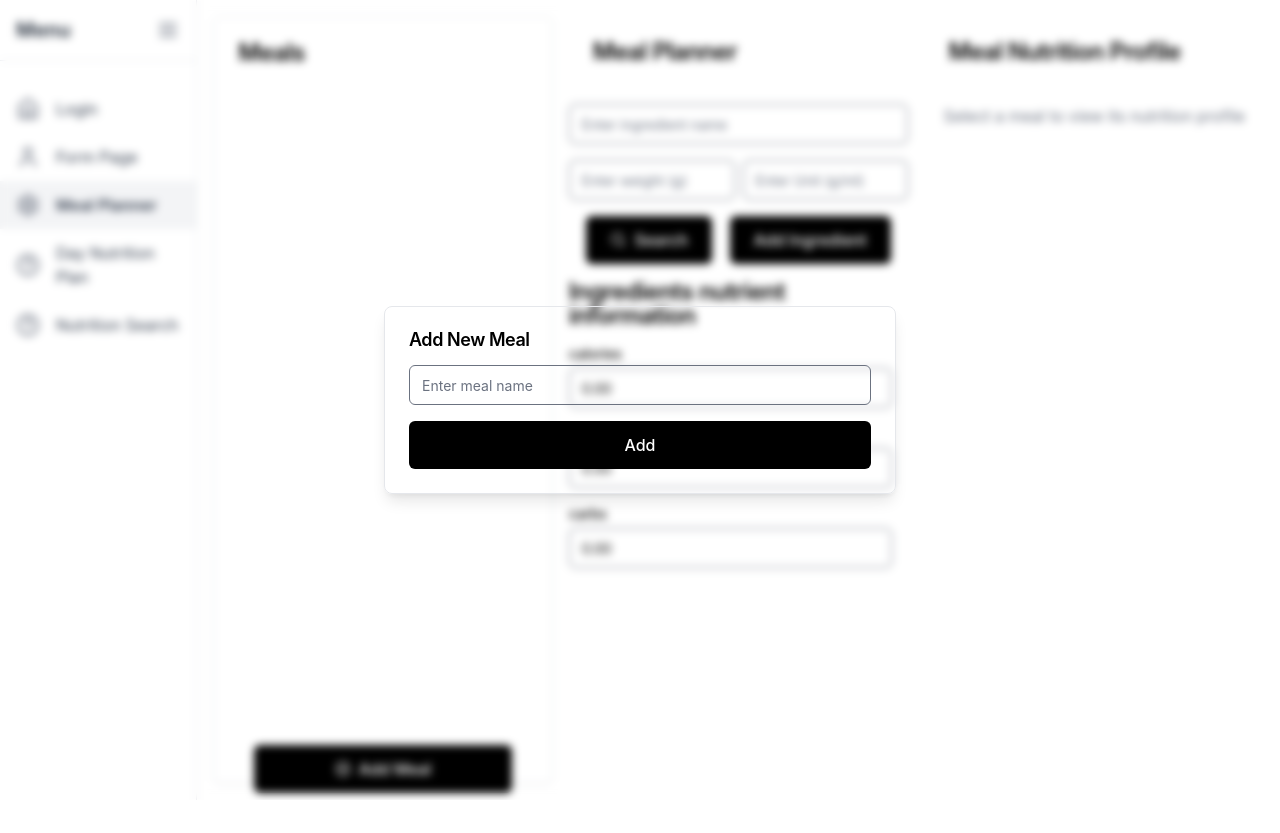
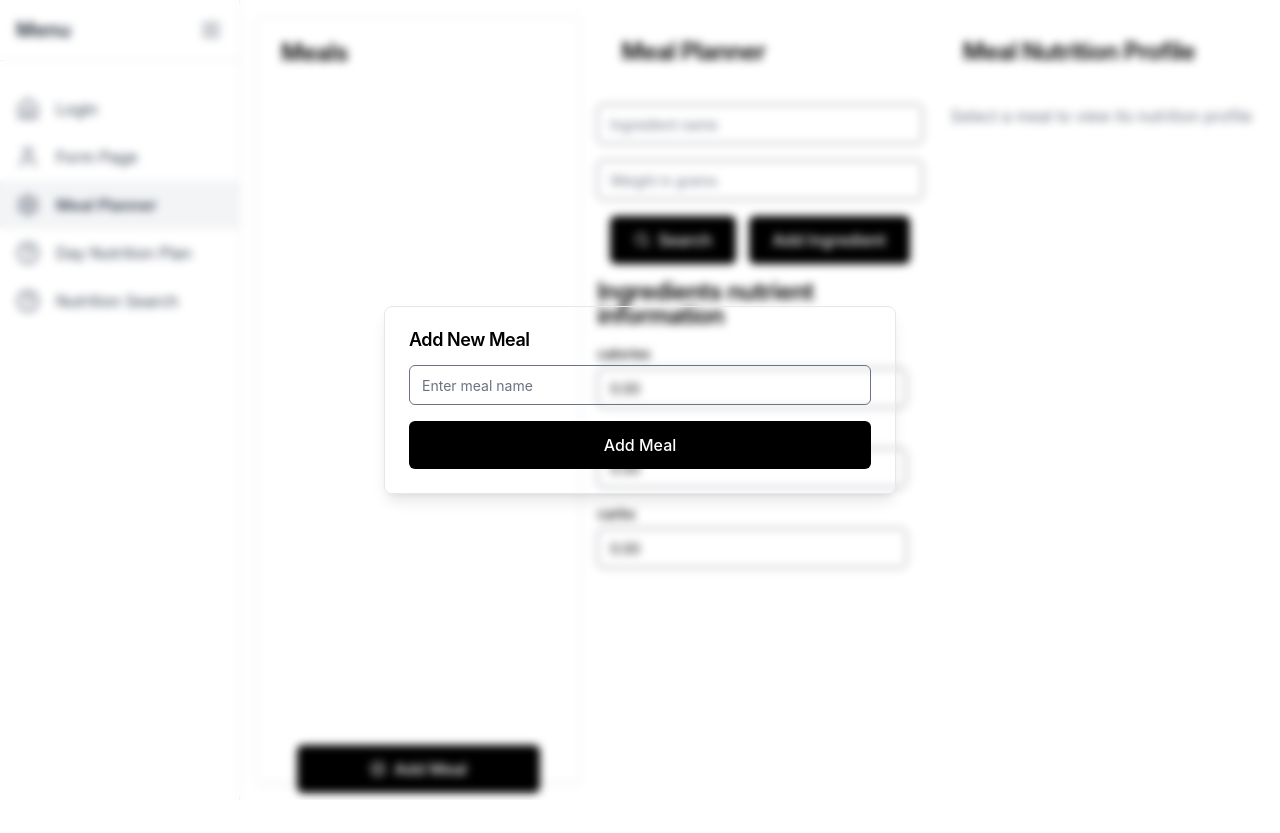
Before and after one commit to Brijesh439/vitalplate, a React (Create React App) app: page /meal in a window 1280 px wide. Both pictures are taken after a click on the button "Add Meal". Built offline with nearby package versions, Linux system fonts and the light colour scheme.

Commit message:
css objects removed

```diff
--- a/src/pages/meal.js
+++ b/src/pages/meal.js
@@ -7,104 +7,6 @@ import {
   ChevronUp,
   Search,
 } from "lucide-react";
-
-const Button = ({
-  children,
-  onClick,
-  className = "",
-  variant = "default",
-  size = "default",
-}) => {
-  const baseClass =
-    "inline-flex items-center justify-center rounded-md font-medium transition-colors focus-visible:outline-none focus-visible:ring-2 focus-visible:ring-ring focus-visible:ring-offset-2 disabled:opacity-50 disabled:pointer-events-none ring-offset-background";
-
-  const variantClass =
-    variant === "ghost"
-      ? "hover:bg-gray-800 text-black border-black hover:text-white"
-      : "bg-black text-white hover:bg-white hover:text-black";
-
-  const sizeClass = size === "icon" ? "h-12 w-12" : "h-12 px-6 py-3";
-
-  return (
-    <button
-      className={`${baseClass} ${variantClass} ${sizeClass} ${className}`}
-      onClick={onClick}
-    >
-      {children}
-    </button>
-  );
-};
-
-const Input = ({ placeholder, value, onChange }) => (
-  <input
-    className="flex h-10 w-full rounded-md border border-input bg-transparent px-3 py-2 text-sm ring-offset-background file:border-0 file:bg-transparent file:text-sm file:font-medium placeholder:text-muted-foreground focus-visible:outline-none focus-visible:ring-2 focus-visible:ring-ring focus-visible:ring-offset-2 disabled:cursor-not-allowed disabled:opacity-50"
-    placeholder={placeholder}
-    value={value}
-    onChange={onChange}
-  />
-);
-
-const Card = ({ children, className = "", onClick = null }) => (
-  <div
-    className={`rounded-lg border bg-card text-card-foreground shadow-sm ${className}`}
-    onClick={onClick}
-  >
-    {children}
-  </div>
-);
-
-const CardHeader = ({ children, className = "" }) => (
-  <div className={`flex flex-col space-y-1.5 p-6 ${className}`}>{children}</div>
-);
-
-const CardTitle = ({ children, className = "" }) => (
-  <h3
-    className={`text-2xl font-semibold leading-none tracking-tight ${className}`}
-  >
-    {children}
-  </h3>
-);
-
-const CardContent = ({ children, className = "" }) => (
-  <div className={`p-6 pt-0 ${className}`}>{children}</div>
-);
-
-const ScrollArea = ({ children, className = "" }) => (
-  <div className={`overflow-auto ${className}`}>{children}</div>
-);
-
-const Dialog = ({ children, isOpen, onClose }) => {
-  if (!isOpen) return null;
-  return (
-    <div
-      className="fixed inset-0 z-50 bg-background/80 backdrop-blur-sm"
-      onClick={onClose}
-    >
-      <div
-        className="fixed left-[50%] top-[50%] z-50 grid w-full max-w-lg translate-x-[-50%] translate-y-[-50%] gap-4 border bg-background p-6 shadow-lg duration-200 sm:rounded-lg"
-        onClick={(e) => e.stopPropagation()}
-      >
-        {children}
-      </div>
-    </div>
-  );
-};
-
-const DialogContent = ({ children }) => (
-  <div className="grid gap-4">{children}</div>
-);
-
-const DialogHeader = ({ children }) => (
-  <div className="flex flex-col space-y-1.5 text-center sm:text-left">
-    {children}
-  </div>
-);
-
-const DialogTitle = ({ children }) => (
-  <h3 className="text-lg font-semibold leading-none tracking-tight">
-    {children}
-  </h3>
-);
 
 const MealsComponent = ({
   meals,
@@ -127,28 +29,31 @@ const MealsComponent = ({
   };
 
   return (
-    <Card className="w-full max-w-md h-[calc(100vh-2rem)]">
-      <CardHeader>
-        <CardTitle>Meals</CardTitle>
-      </CardHeader>
-      <CardContent className="p-0">
-        <ScrollArea className="h-[calc(100vh-10rem)] px-4">
+    <div className="rounded-lg border bg-card text-card-foreground shadow-sm w-full max-w-md h-[calc(100vh-2rem)]">
+      <div className="flex flex-col space-y-1.5 p-6">
+        <h3 className="text-2xl font-semibold leading-none tracking-tight">
+          Meals
+        </h3>
+      </div>
+      <div className="p-6 pt-0">
+        <div className="overflow-auto h-[calc(100vh-10rem)] px-4">
           <div className="space-y-4 pr-4">
             {meals.map((meal) => (
-              <Card
+              <div
                 key={meal.id}
-                className={`cursor-pointer ${
+                className={`rounded-lg border bg-card text-card-foreground shadow-sm cursor-pointer ${
                   selectedMealId === meal.id ? "border-primary" : ""
                 }`}
                 onClick={() => onSelectMeal(meal.id)}
               >
-                <CardHeader className="flex items-center justify-between p-4 hover:shadow-md">
+                <div className="flex flex-col space-y-1.5 p-6 flex items-center justify-between p-4 hover:shadow-md">
                   <div className="flex items-center justify-between w-full">
-                    <CardTitle className="text-lg">{meal.name}</CardTitle>
+                    <h3 className="text-2xl font-semibold leading-none tracking-tight text-lg">
+                      {meal.name}
+                    </h3>
                     <div className="flex items-center space-x-2">
-                      <Button
-                        variant="ghost"
-                        size="icon"
+                      <button
+                        className="inline-flex items-center justify-center rounded-md font-medium transition-colors focus-visible:outline-none focus-visible:ring-2 focus-visible:ring-ring focus-visible:ring-offset-2 disabled:opacity-50 disabled:pointer-events-none ring-offset-background hover:bg-gray-800 text-black border-black hover:text-white h-12 w-12"
                         onClick={(e) => {
                           e.stopPropagation();
                           onToggleMeal(meal.id);
@@ -159,23 +64,22 @@ const MealsComponent = ({
                         ) : (
                           <ChevronDown className="h-4 w-4" />
                         )}
-                      </Button>
-                      <Button
-                        variant="ghost"
-                        size="icon"
+                      </button>
+                      <button
+                        className="inline-flex items-center justify-center rounded-md font-medium transition-colors focus-visible:outline-none focus-visible:ring-2 focus-visible:ring-ring focus-visible:ring-offset-2 disabled:opacity-50 disabled:pointer-events-none ring-offset-background hover:bg-gray-800 text-black border-black hover:text-white h-12 w-12"
                         onClick={(e) => {
                           e.stopPropagation();
                           onDeleteMeal(meal.id);
                         }}
                       >
                         <Trash2 className="h-4 w-4" />
-                      </Button>
+                      </button>
                     </div>
                   </div>
-                </CardHeader>
+                </div>
 
                 {meal.isExpanded && (
-                  <CardContent className="p-4 pt-0">
+                  <div className="p-6 pt-0">
                     {meal.ingredients.map((ingredient) => (
                       <div
                         key={ingredient.id}
@@ -184,43 +88,63 @@ const MealsComponent = ({
                         <span>
                           {ingredient.name} - {ingredient.weight}g
                         </span>
-                        <Button
-                          variant="ghost"
-                          size="icon"
+                        <button
+                          className="inline-flex items-center justify-center rounded-md font-medium transition-colors focus-visible:outline-none focus-visible:ring-2 focus-visible:ring-ring focus-visible:ring-offset-2 disabled:opacity-50 disabled:pointer-events-none ring-offset-background hover:bg-gray-800 text-black border-black hover:text-white h-12 w-12"
                           onClick={() =>
                             onDeleteIngredient(meal.id, ingredient.id)
                           }
                         >
                           <Trash2 className="h-4 w-4" />
-                        </Button>
+                        </button>
                       </div>
                     ))}
-                  </CardContent>
+                  </div>
                 )}
-              </Card>
+              </div>
             ))}
           </div>
-        </ScrollArea>
+        </div>
         <div className="p-4">
-          <Button className="w-full" onClick={() => setIsDialogOpen(true)}>
+          <button
+            className="inline-flex items-center justify-center rounded-md font-medium transition-colors focus-visible:outline-none focus-visible:ring-2 focus-visible:ring-ring focus-visible:ring-offset-2 disabled:opacity-50 disabled:pointer-events-none ring-offset-background bg-black text-white hover:bg-white hover:text-black h-12 px-6 py-3 w-full"
+            onClick={() => setIsDialogOpen(true)}
+          >
             <PlusCircle className="mr-2 h-4 w-4" /> Add Meal
-          </Button>
-          <Dialog isOpen={isDialogOpen} onClose={() => setIsDialogOpen(false)}>
-            <DialogContent>
-              <DialogHeader>
-                <DialogTitle>Add New Meal</DialogTitle>
-              </DialogHeader>
-              <Input
-                placeholder="Enter meal name"
-                value={newMealName}
-                onChange={(e) => setNewMealName(e.target.value)}
-              />
-              <Button onClick={handleAddMeal}>Add</Button>
-            </DialogContent>
-          </Dialog>
+          </button>
+          {isDialogOpen && (
+            <div
+              className="fixed inset-0 z-50 bg-background/80 backdrop-blur-sm"
+              onClick={() => setIsDialogOpen(false)}
+            >
+              <div
+                className="fixed left-[50%] top-[50%] z-50 grid w-full max-w-lg translate-x-[-50%] translate-y-[-50%] gap-4 border bg-background p-6 shadow-lg duration-200 sm:rounded-lg"
+                onClick={(e) => e.stopPropagation()}
+              >
+                <div className="grid gap-4">
+                  <div className="flex flex-col space-y-1.5 text-center sm:text-left">
+                    <h3 className="text-lg font-semibold leading-none tracking-tight">
+                      Add New Meal
+                    </h3>
+                  </div>
+                  <input
+                    className="flex h-10 w-full rounded-md border border-input bg-transparent px-3 py-2 text-sm ring-offset-background file:border-0 file:bg-transparent file:text-sm file:font-medium placeholder:text-muted-foreground focus-visible:outline-none focus-visible:ring-2 focus-visible:ring-ring focus-visible:ring-offset-2 disabled:cursor-not-allowed disabled:opacity-50"
+                    placeholder="Enter meal name"
+                    value={newMealName}
+                    onChange={(e) => setNewMealName(e.target.value)}
+                  />
+                  <button
+                    className="inline-flex items-center justify-center rounded-md font-medium transition-colors focus-visible:outline-none focus-visible:ring-2 focus-visible:ring-ring focus-visible:ring-offset-2 disabled:opacity-50 disabled:pointer-events-none ring-offset-background bg-black text-white hover:bg-white hover:text-black h-12 px-6 py-3"
+                    onClick={handleAddMeal}
+                  >
+                    Add Meal
+                  </button>
+                </div>
+              </div>
+            </div>
+          )}
         </div>
-      </CardContent>
-    </Card>
+      </div>
+    </div>
   );
 };
 
@@ -242,7 +166,7 @@ const NutrientBar = ({ name, value, max }) => (
 );
 
 const NutrientProfile = ({ nutrients }) => (
-  <ScrollArea className="h-60 w-full">
+  <div className="overflow-auto h-60 w-full">
     <div className="pr-4">
       <NutrientBar name="Calories" value={nutrients.calories} max={2000} />
       <NutrientBar name="Protein (g)" value={nutrients.protein} max={50} />
@@ -258,7 +182,7 @@ const NutrientProfile = ({ nutrients }) => (
       <NutrientBar name="Calcium (mg)" value={nutrients.calcium} max={1000} />
       <NutrientBar name="Iron (mg)" value={nutrients.iron} max={18} />
     </div>
-  </ScrollArea>
+  </div>
 );
 
 const ProgressBar = ({ progress }) => (
@@ -368,41 +292,51 @@ const IngredientsComponent = ({
 
   return (
     <div className="flex flex-col space-y-4 w-full max-w-md h-[calc(100vh-2rem)]">
-      <CardHeader>
-        <CardTitle>Meal Planner</CardTitle>
-      </CardHeader>
-      <Input
-        placeholder="Enter ingredient name"
+      <div className="flex flex-col space-y-1.5 p-6">
+        <h3 className="text-2xl font-semibold leading-none tracking-tight">
+          Meal Planner
+        </h3>
+      </div>
+      <input
+        className="flex h-10 w-full rounded-md border border-input bg-transparent px-3 py-2 text-sm ring-offset-background file:border-0 file:bg-transparent file:text-sm file:font-medium placeholder:text-muted-foreground focus-visible:outline-none focus-visible:ring-2 focus-visible:ring-ring focus-visible:ring-offset-2 disabled:cursor-not-allowed disabled:opacity-50"
+        placeholder="Ingredient name"
         value={ingredientName}
         onChange={(e) => setIngredientName(e.target.value)}
       />
-      <div className="flex space-x-2">
-      <Input
-        placeholder="Enter weight (g)"
+      <input
+        className="flex h-10 w-full rounded-md border border-input bg-transparent px-3 py-2 text-sm ring-offset-background file:border-0 file:bg-transparent file:text-sm file:font-medium placeholder:text-muted-foreground focus-visible:outline-none focus-visible:ring-2 focus-visible:ring-ring focus-visible:ring-offset-2 disabled:cursor-not-allowed disabled:opacity-50"
+        type="number"
+        placeholder="Weight in grams"
         value={ingredientWeight}
         onChange={(e) => setIngredientWeight(e.target.value)}
       />
-       <Input
-        placeholder="Enter Unit (g/ml)"
-        value={ingredientWeight}
-        onChange={(e) => setIngredientWeight(e.target.value)}
-      />
-      </div>
       <span className="flex justify-evenly">
-        <Button variant="primary" onClick={fetchNutritionData} disabled={isLoading}>
+        <button
+          className="inline-flex items-center justify-center rounded-md font-medium transition-colors focus-visible:outline-none focus-visible:ring-2 focus-visible:ring-ring focus-visible:ring-offset-2 disabled:opacity-50 disabled:pointer-events-none ring-offset-background bg-black text-white hover:bg-white hover:text-black h-12 px-6 py-3"
+          onClick={fetchNutritionData}
+          disabled={isLoading}
+        >
           <Search className="mr-2 h-4 w-4" /> {isLoading ? "Searching..." : "Search"}
-        </Button>
-        <Button onClick={handleAddIngredient}>Add Ingredient</Button>
+        </button>
+        <button
+          className="inline-flex items-center justify-center rounded-md font-medium transition-colors focus-visible:outline-none focus-visible:ring-2 focus-visible:ring-ring focus-visible:ring-offset-2 disabled:opacity-50 disabled:pointer-events-none ring-offset-background bg-black text-white hover:bg-white hover:text-black h-12 px-6 py-3"
+          onClick={handleAddIngredient}
+        >
+          Add Ingredient
+        </button>
       </span>
-      <CardTitle>Ingredients nutrient information </CardTitle>
+      <h3 className="text-2xl font-semibold leading-none tracking-tight">
+        Ingredients nutrient information
+      </h3>
       {isLoading && <ProgressBar progress={progress} />}
       {!isLoading && (
-        <ScrollArea className="h-60 w-full">
+        <div className="overflow-auto h-60 w-full">
           <div className="pr-4">
             {Object.entries(nutrients).map(([nutrient, value]) => (
               <div key={nutrient} className="mb-4">
                 <label className="block text-sm font-medium mb-1">{nutrient}</label>
-                <Input
+                <input
+                  className="flex h-10 w-full rounded-md border border-input bg-transparent px-3 py-2 text-sm ring-offset-background file:border-0 file:bg-transparent file:text-sm file:font-medium placeholder:text-muted-foreground focus-visible:outline-none focus-visible:ring-2 focus-visible:ring-ring focus-visible:ring-offset-2 disabled:cursor-not-allowed disabled:opacity-50"
                   type="number"
                   value={value.toFixed(2)}
                   onChange={(e) => handleNutrientChange(nutrient, e.target.value)}
@@ -410,7 +344,7 @@ const IngredientsComponent = ({
               </div>
             ))}
           </div>
-        </ScrollArea>
+        </div>
       )}
     </div>
   );
@@ -562,9 +496,11 @@ const MealPlanner = () => {
         selectedMeal={selectedMeal}
       />
       <div className="flex flex-col space-y-4 w-full max-w-md h-[calc(100vh-2rem)]">
-        <CardHeader>
-          <CardTitle>Meal Nutrition Profile</CardTitle>
-        </CardHeader>
+        <div className="flex flex-col space-y-1.5 p-6">
+          <h3 className="text-2xl font-semibold leading-none tracking-tight">
+            Meal Nutrition Profile
+          </h3>
+        </div>
         {isLoading && <ProgressBar progress={progress} />}
         {!isLoading && selectedMeal && selectedMeal.nutrients && (
           <NutrientProfile nutrients={selectedMeal.nutrients} />
```
